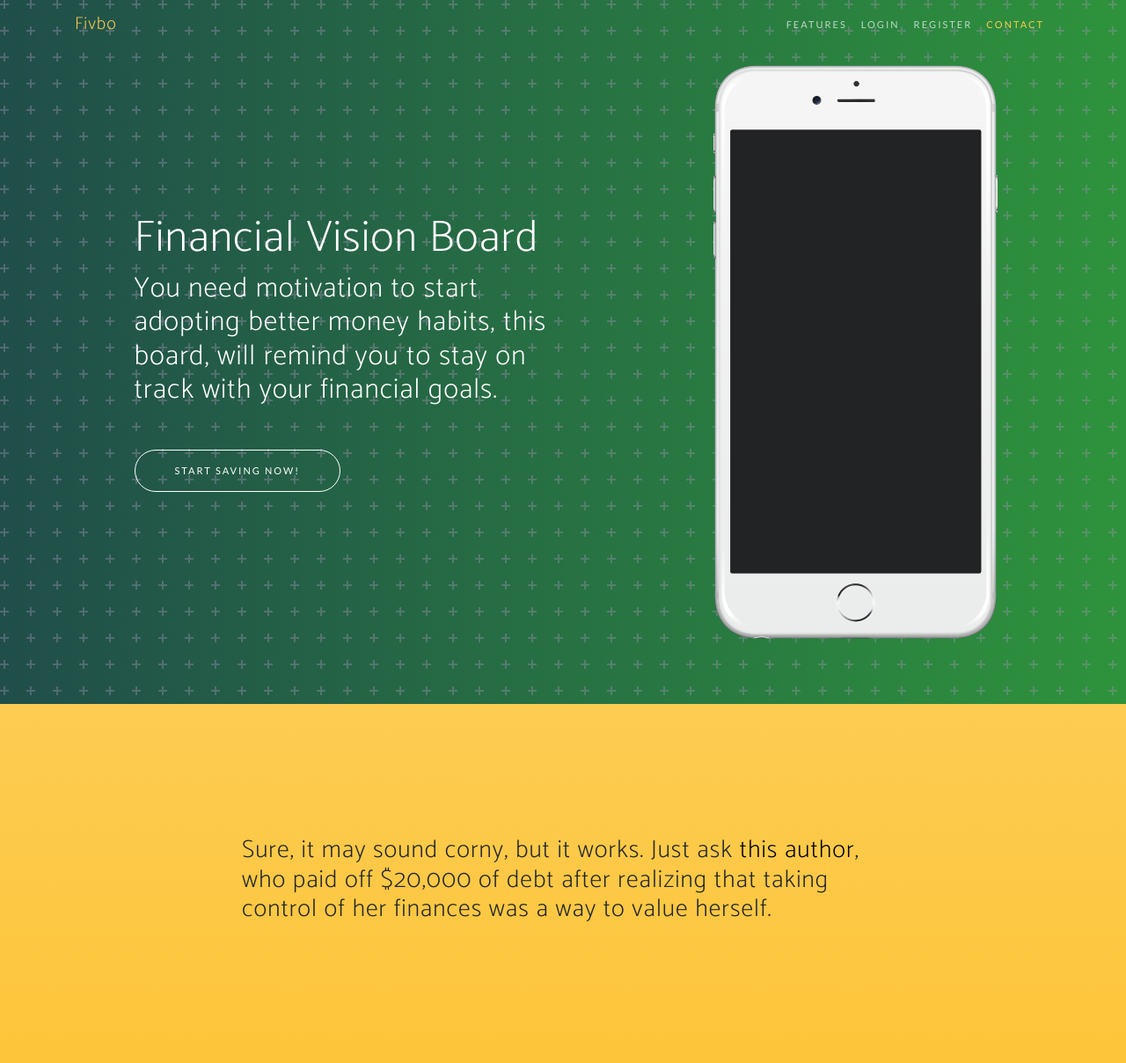
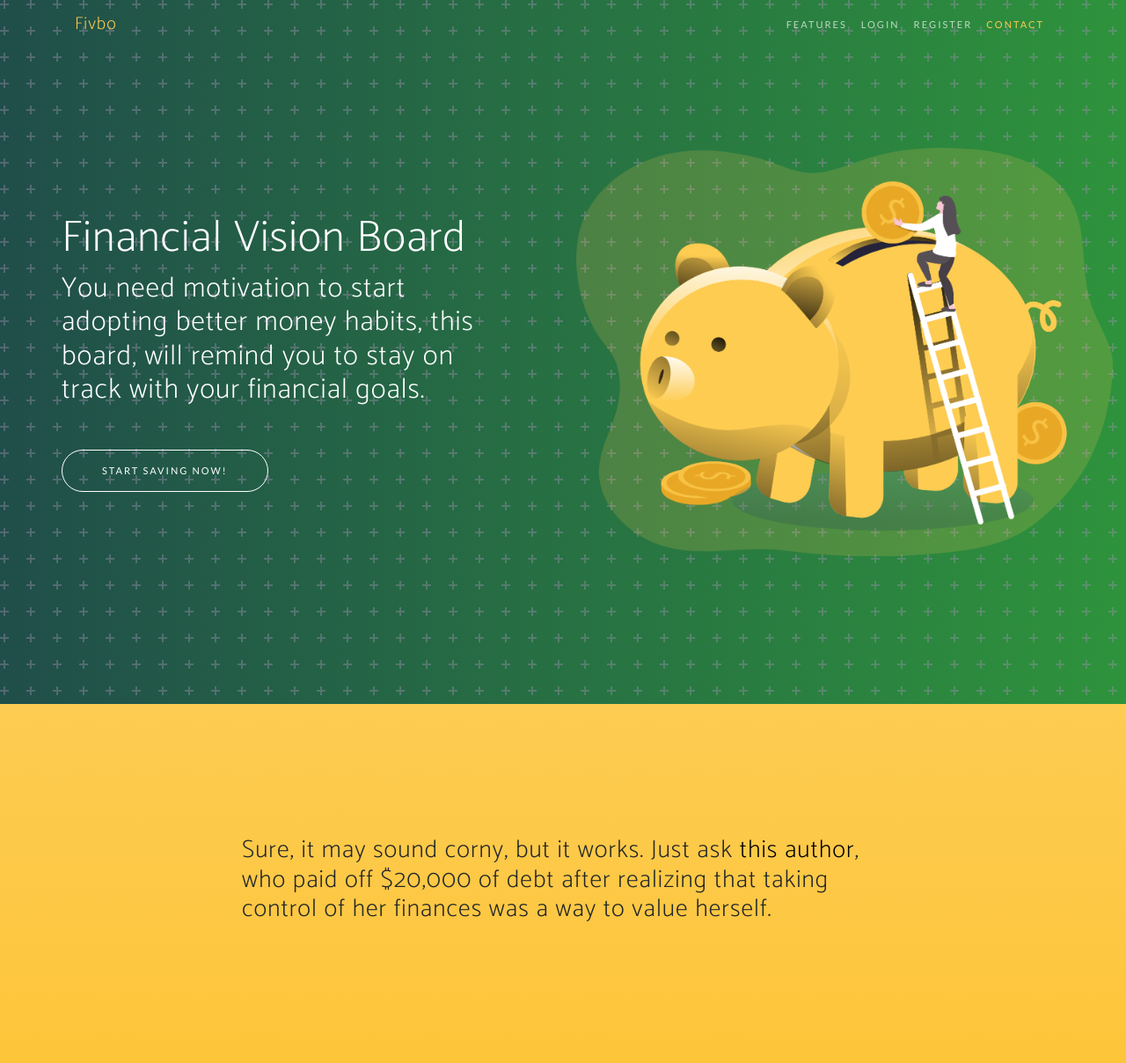
Before and after one commit to felipenogson/fivbo, a Flask app: page / in a window 1280 px wide. Shown: the top 1208 px of the page at 88% size. Run offline with Flask 2, Linux system fonts and the light colour scheme; some libraries are stand-ins or nearby versions; some web fonts are replaced.

Commit message:
Add the current location to the autocomplete box

```diff
--- a/app/js/mapScript.js
+++ b/app/js/mapScript.js
@@ -24,7 +24,9 @@ function initMap(){
 
     var locationAutocomplete = new google.maps.places.Autocomplete(
         document.getElementById('locationAutocomplete'),
-        { types: ['establishment']}
+        { types: ['establishment'],
+          location: currentLatLng,
+          radius: 100, }
     )
 
     if(markers.length != 0){
@@ -38,7 +40,7 @@ function currentLocation(position){
     var lat =  position.coords.latitude;
     var lng = position.coords.longitude;
     currentLatLng = {lat:lat, lng:lng};
-    // console.log(currentLatLng);
+    console.log(currentLatLng);
     map.setCenter(new google.maps.LatLng(lat, lng));
     }
 
--- a/app/templates/index.html
+++ b/app/templates/index.html
@@ -4,9 +4,9 @@
 {% block content %}
 
 <header class="masthead">
-  <div class="container h-100">
+  <div class="container-fluid h-100">
     <div class="row h-100">
-      <div class="col-lg-7 my-auto">
+      <div class="col-lg-6 my-auto">
         <div class="header-content mx-auto">
           <h1 class="mb5">Financial Vision Board</h1>
           <h2 class="mb-5">You need motivation to start adopting better money habits, this board, will remind you to
@@ -14,19 +14,8 @@
           <a href="{{ url_for('application') }}" class="btn btn-outline btn-xl js-scroll-trigger">Start Saving Now!</a>
         </div>
       </div>
-      <div class="col-lg-5 my-auto">
-        <div class="device-container">
-          <div class="device-mockup iphone6_plus portrait white">
-            <div class="device">
-              <div class="screen">
-                <!-- Demo image for screen mockup, you can put an image here, some HTML, an animation, video, or anything else! -->
-              </div>
-              <div class="button">
-                <!-- You can hook the "home button" to some JavaScript events or just remove it -->
-              </div>
-            </div>
-          </div>
-        </div>
+      <div class="col-lg-6 my-auto">
+        <img src="{{ url_for('static', filename='img/piggy_bank.png') }}" alt="" class="img-fluid align-middle" style="width:200%;">
       </div>
     </div>
   </div>
```
Also changed, not shown: app/static/img/finance_analytics.png (added), app/static/img/piggy_bank.png (added).
